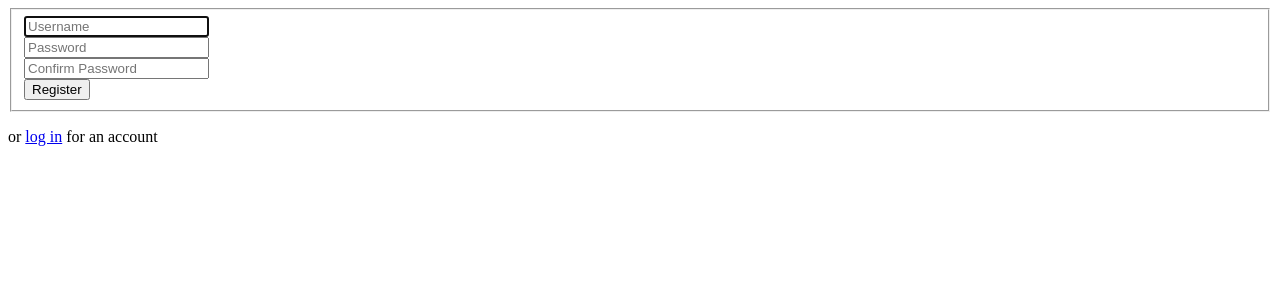
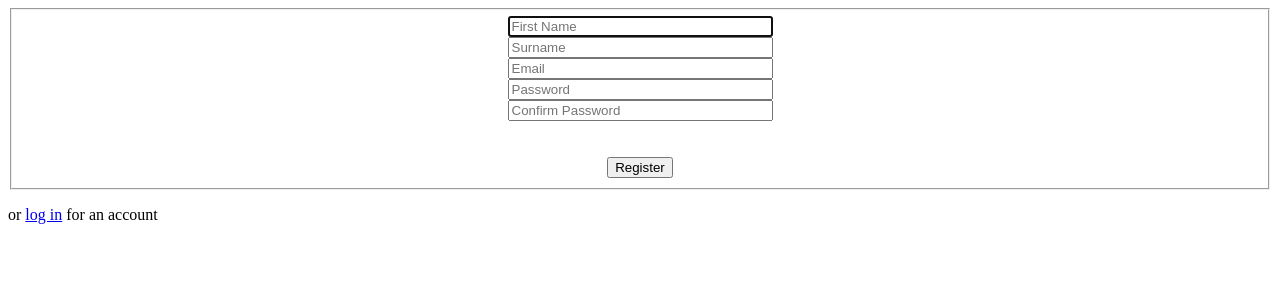
Before and after one commit to AntonyHwang/UCL-Database, a PHP site: page /register.php in a window 1280 px wide. Shown: the top 300 px of the page. Run offline with PHP 8.4, Linux system fonts and the light colour scheme.

Commit message:
login and registeration page update

```diff
--- a/register.php
+++ b/register.php
@@ -1,15 +1,22 @@
 <html>
-    <form action="register.php" method="post">
+    <form action="register.php" method="post" align="center">
     <fieldset>
         <div class="form-group">
-            <input autocomplete="off" autofocus class="form-control" name="username" placeholder="Username" type="text"/>
+            <input autofocus class="form-control" name="first_name" id="first_name" placeholder="First Name" type="text" size="30"/>
         </div>
         <div class="form-group">
-            <input class="form-control" name="password" placeholder="Password" type="password"/>
+            <input class="form-control" name="surname" id="surname" placeholder="Surname" type="text" size="30"/>
         </div>
         <div class="form-group">
-            <input class="form-control" name="confirmation" placeholder="Confirm Password" type="password"/>
+            <input class="form-control" name="email" id="email" placeholder="Email" type="text" size="30"/>
         </div>
+        <div class="form-group">
+            <input class="form-control" name="password" id="password" placeholder="Password" type="password" size="30"/>
+        </div>
+        <div class="form-group">
+            <input class="form-control" name="confirmation" id="confirmation" placeholder="Confirm Password" type="password" size="30"/>
+        </div>
+        <br><br>
         <div class="form-group">
             <button class="btn btn-default" type="submit">
                 <span aria-hidden="true" class="glyphicon glyphicon-log-in"></span>
@@ -18,7 +25,77 @@
         </div>
     </fieldset>
 </form>
+<?php
+    // DB connection info
+    //TODO: Update the values for $host, $user, $pwd, and $db
+    //using the values you retrieved earlier from the Azure Portal.
+    $host = "eu-cdbr-azure-west-a.cloudapp.net";
+    $user = "bd38b99b177044";
+    $pwd = "5e59f1c8";
+    $db = "blogster";
+    // Connect to database.
+    try {
+        $conn = new PDO( "mysql:host=$host;dbname=$db", $user, $pwd);
+        $conn->setAttribute( PDO::ATTR_ERRMODE, PDO::ERRMODE_EXCEPTION );
+    }
+    catch(Exception $e){
+        die(var_dump($e));
+    }
+    //Insert registration info
+    if(!empty($_POST)) {
+        try {
+            // Retrieve data
+            $first_name = $_POST['first_name'];
+            $surname = $_POST['surname'];
+            $email = $_POST['email'];
+            $password = $_POST['password'];
+            $password_confirm = $_POST['confirmation'];
+            $sql_select = "SELECT * FROM user WHERE email = '".$email."'";
+            $stmt = $conn->query($sql_select);
+            $registrants = $stmt->fetchAll();
+            if(!test_input($first_name)) {
+                echo "<h2>You must enter your first name</h2>";
+            }
+            else if(!test_input($surname)) {
+                echo "<h2>You must enter your surname</h2>";
+            }
+            else if(!test_input($email)) {
+                echo "<h2>You must enter your email</h2>";
+            }
+            else if(!test_input($password)) {
+                echo "<h2>You must enter a valid password</h2>";
+            }
+            else if($password != $password_confirm) {
+                echo "<h2>Password does not match</h2>";
+            }
+            else if(count($registrants) != 0) {
+                echo "<h2>Email already registered</h2>";
+            } else {
+                $sql_insert = "INSERT INTO user (first_name, surname, email, password)VALUES (?,?,?,?)";
+                $stmt = $conn->prepare($sql_insert);
+                $stmt->bindValue(1, $first_name);
+                $stmt->bindValue(2, $surname);
+                $stmt->bindValue(3, $email);
+                $stmt->bindValue(4, $password);
+                $stmt->execute();
+                echo "<h3>Your're registered!</h3>";
+            }
+        }
+        catch(Exception $e) {
+            die(var_dump($e));
+        }
+    }
+
+    function test_input($data) {
+        if(!isset($data) || trim($data) == '') {
+            return false;
+        }
+        else {
+            return true;
+        }
+    }
+?>
 <div>
-    or <a href="index.php">log in</a> for an account
+    or <a href="login_form.php">log in</a> for an account
 </div>
 </html>
```
Also changed, not shown: index.php (+23 -0 lines), login_form.php (+53 -2 lines), 1 other file.
